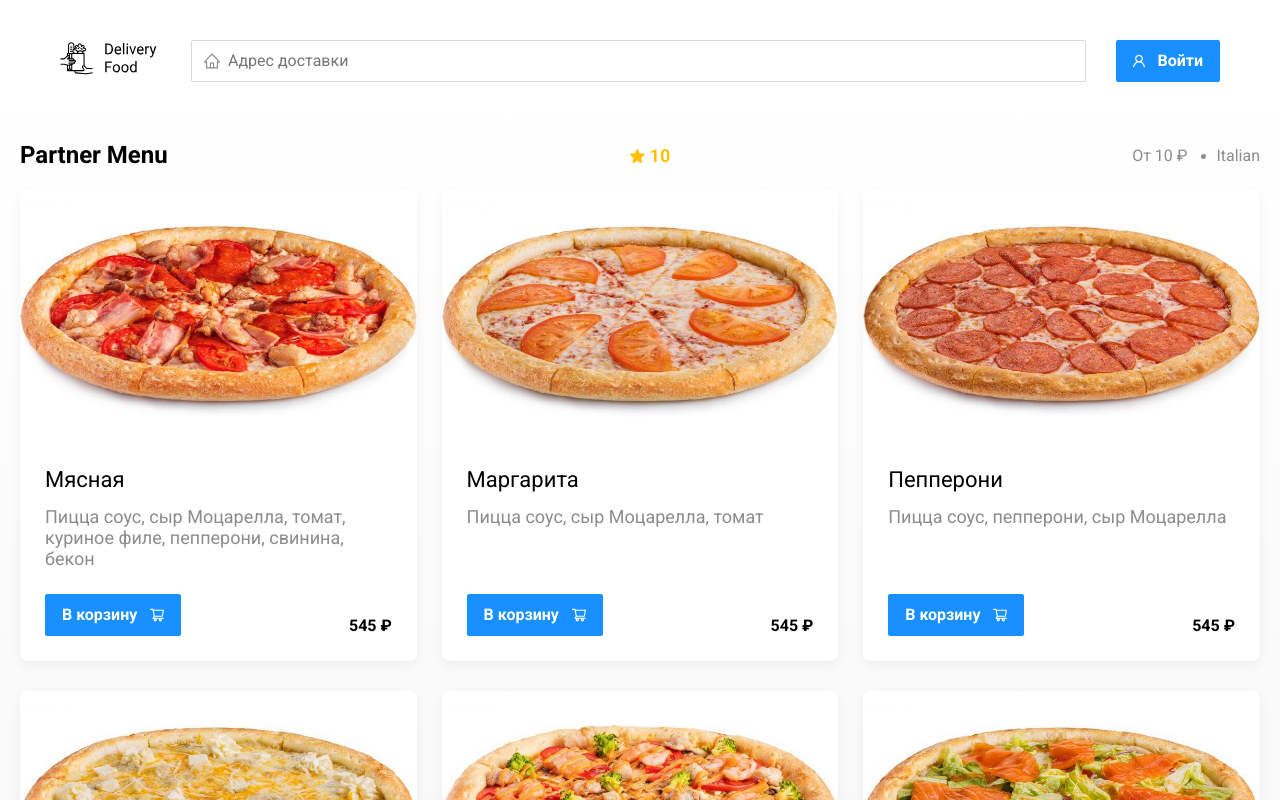
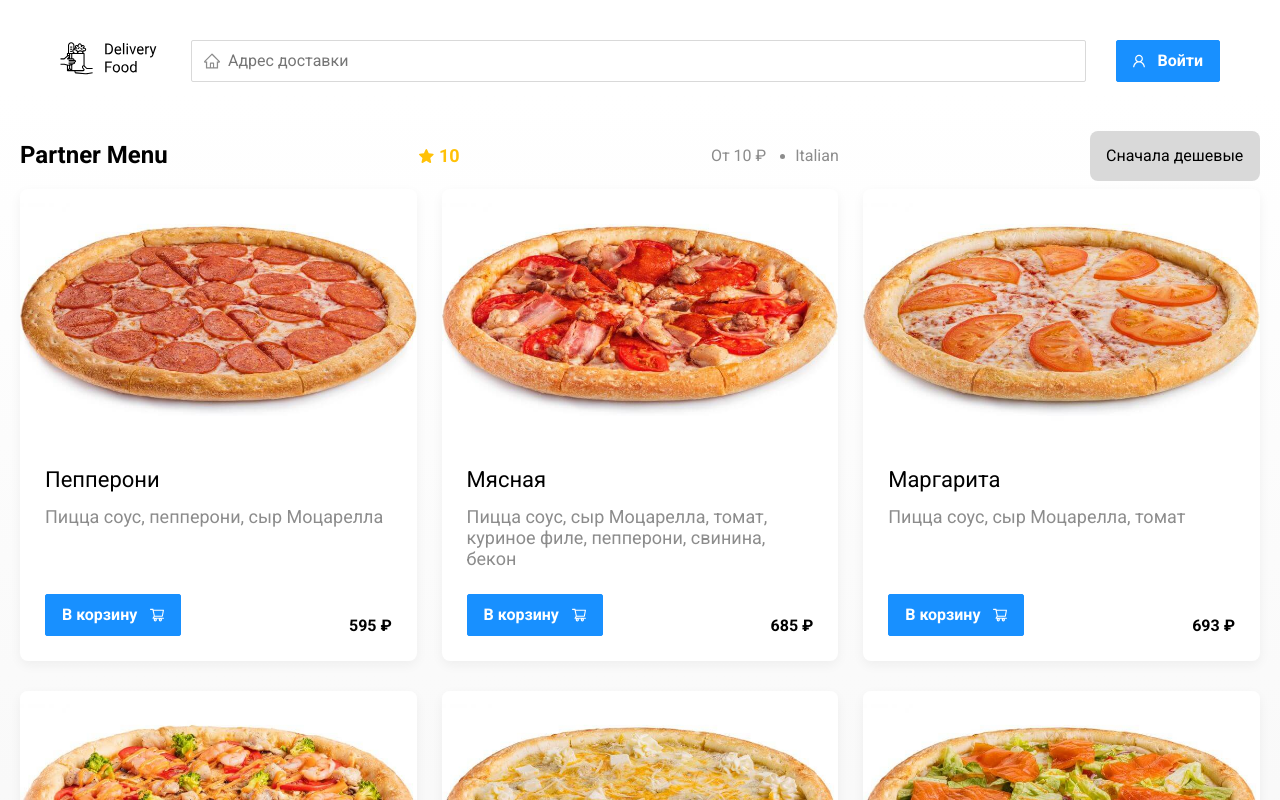
Before and after one commit to vtulbu/-delivery-food, a Vue app: page /food-band in a window 1280 px wide. Shown: the top 800 px of the page. Built offline with nearby package versions, Linux system fonts and the light colour scheme.

Commit message:
Create sort logic

```diff
--- a/src/components/ItemFoodCard.vue
+++ b/src/components/ItemFoodCard.vue
@@ -24,7 +24,7 @@ defineProps<FoodItem>()
         </template>
         В корзину
       </Button>
-      <strong class="card-price-bold">545 ₽</strong>
+      <strong class="card-price-bold">{{ price }} ₽</strong>
     </div>
   </div>
 </template>
--- /dev/null
+++ b/src/components/SortComponent.vue
@@ -0,0 +1,35 @@
+<script setup lang="ts">
+defineProps<{ options: readonly { value: string; label: string }[] }>()
+defineEmits<{
+  (e: 'change', option: string): void
+}>()
+</script>
+
+<template>
+  <select @change="$emit('change', ($event.target as HTMLSelectElement)?.value || '')">
+    <option v-for="{ value, label } in options" :value :key="value">
+      {{ label }}
+    </option>
+  </select>
+</template>
+
+<style scoped>
+select {
+  padding: 1rem;
+  font-size: 1rem;
+  border: none;
+  border-radius: 0.5rem;
+  background-color: var(--light-silver);
+  appearance: none;
+  transition: all 0.2s;
+}
+
+select:hover {
+  cursor: pointer;
+  transform: scale(1.01);
+}
+
+select:focus {
+  outline: 2px solid var(--primary);
+}
+</style>
--- a/src/components/index.ts
+++ b/src/components/index.ts
@@ -10,3 +10,4 @@ export { default as CardHeading } from './CardHeading.vue'
 export { default as PriceKitchen } from './PriceKitchen.vue'
 export { default as Footer } from './FooterSection.vue'
 export { default as ItemFoodCard } from './ItemFoodCard.vue'
+export { default as Sort } from './SortComponent.vue'
--- a/src/utils/constants.ts
+++ b/src/utils/constants.ts
@@ -5,3 +5,8 @@ export const PRIMARY = 'primary' as const
 export const SECONDARY = 'secondary' as const
 export const LABEL = 'label' as const
 export const PARTNER = 'partner' as const
+
+export const SORT_OPTIONS = [
+  { value: 'cheap', label: 'Сначала дешевые' },
+  { value: 'expensive', label: 'Сначала дорогие' }
+] as const
--- a/src/utils/functions.ts
+++ b/src/utils/functions.ts
@@ -1,3 +1,13 @@
 export function addSpaces(x: number) {
   return x.toString().replace(/\B(?=(\d{3})+(?!\d))/g, ' ')
 }
+
+export function sortArrayObject<T extends object>(arr: T[], order: 'asc' | 'desc', key: keyof T) {
+  return arr.sort((a, b) => {
+    if (order === 'asc') {
+      return a[key] > b[key] ? 1 : -1
+    } else {
+      return a[key] < b[key] ? 1 : -1
+    }
+  })
+}
--- a/src/views/PartnerMenu.vue
+++ b/src/views/PartnerMenu.vue
@@ -1,24 +1,30 @@
 <script setup lang="ts">
-import { onMounted, ref } from 'vue'
+import { onMounted, ref, watch } from 'vue'
 import { useRoute, useRouter } from 'vue-router'
 
-import { Rating, PriceKitchen, ItemFoodCard } from '@/components'
-import { PARTNER } from '@/utils'
+import { Rating, PriceKitchen, ItemFoodCard, Sort } from '@/components'
+import { PARTNER, SORT_OPTIONS, sortArrayObject } from '@/utils'
 import type { FoodItem } from '@/types'
 
 const $route = useRoute()
 const router = useRouter()
 const partner = $route.params[PARTNER]
 const menuData = ref<FoodItem[] | undefined>(undefined)
+const sortOption = ref<string>(SORT_OPTIONS[0].value)
 
 onMounted(() => {
   import(`@/db/${partner}.json`)
     .then((module) => {
       menuData.value = module.default
+      sortArrayObject(menuData.value || [], sortOption.value === 'cheap' ? 'asc' : 'desc', 'price')
     })
     .catch(() => {
       router.push({ name: 'NotFoundView' })
     })
+})
+
+watch(sortOption, (option) => {
+  sortArrayObject(menuData.value || [], option === 'cheap' ? 'asc' : 'desc', 'price')
 })
 </script>
 
@@ -32,6 +38,7 @@ onMounted(() => {
         kitchen: 'Italian'
       }"
     />
+    <Sort @change="(option) => (sortOption = option)" :options="SORT_OPTIONS" />
   </div>
   <div v-if="menuData" class="cards">
     <ItemFoodCard v-for="item in menuData" :key="item.id" v-bind="item" />
```
